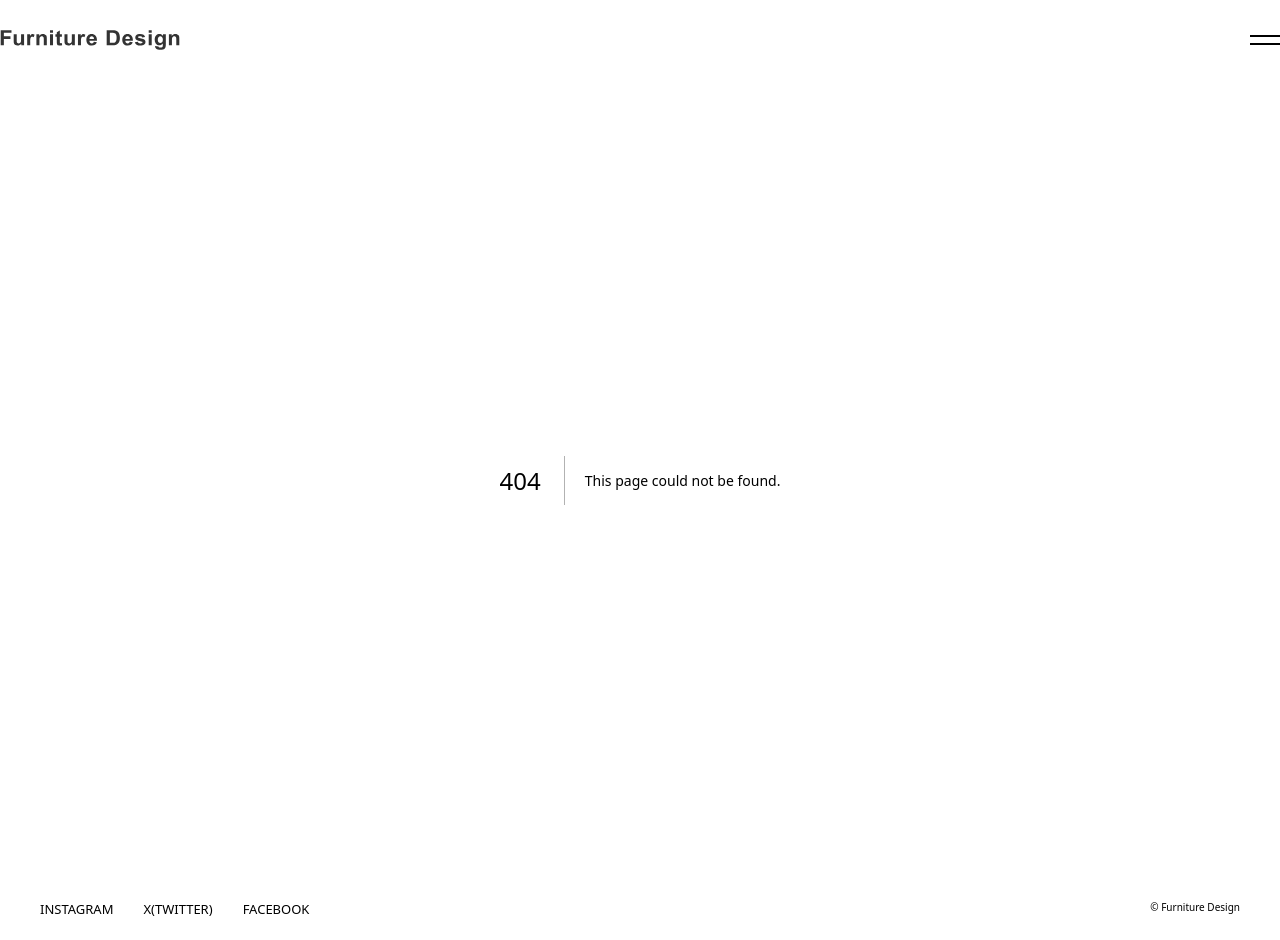
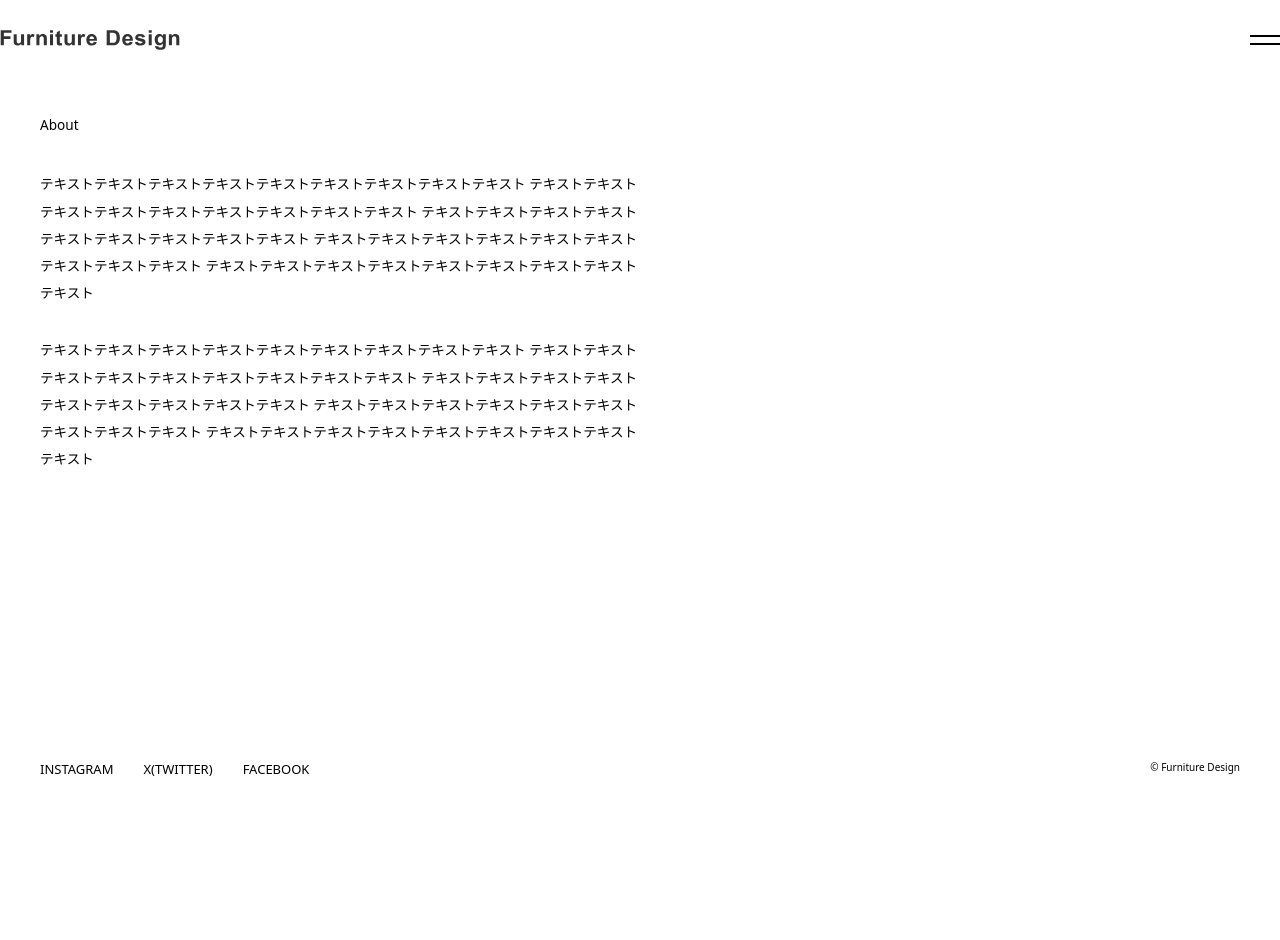
Before and after one commit to gp-n-suzuki/next_furniture_design, a Next.js app: page /about in a window 1280 px wide. Before the commit this address had no page. After the commit the page ends 800 px from the top, so only its background shows below. Built offline with nearby package versions, Linux system fonts and the light colour scheme.

Commit message:
Aboutページ実装

```diff
--- /dev/null
+++ b/app/about/about.module.css
@@ -0,0 +1,17 @@
+.wrapper {
+    font-size: 0.85rem;
+    font-weight: 300;
+    max-width: 1360px;
+    margin: 0 auto;
+}
+
+.heading {
+    padding: 35px 0;
+}
+
+.container {
+    display: grid;
+    gap: 30px;
+    max-width: 600px;
+    line-height: 2;
+}
--- /dev/null
+++ b/app/about/page.tsx
@@ -0,0 +1,16 @@
+import React from 'react'
+import styles from './about.module.css'
+
+const page = () => {
+    return (
+        <div className={styles.wrapper}>
+            <h2 className={styles.heading}>About</h2>
+            <div className={styles.container}>
+                <p>テキストテキストテキストテキストテキストテキストテキストテキストテキスト テキストテキストテキストテキストテキストテキストテキストテキストテキスト テキストテキストテキストテキストテキストテキストテキストテキストテキスト テキストテキストテキストテキストテキストテキストテキストテキストテキスト テキストテキストテキストテキストテキストテキストテキストテキストテキスト</p>
+                <p>テキストテキストテキストテキストテキストテキストテキストテキストテキスト テキストテキストテキストテキストテキストテキストテキストテキストテキスト テキストテキストテキストテキストテキストテキストテキストテキストテキスト テキストテキストテキストテキストテキストテキストテキストテキストテキスト テキストテキストテキストテキストテキストテキストテキストテキストテキスト</p>
+            </div>
+        </div>
+    )
+}
+
+export default page
```
